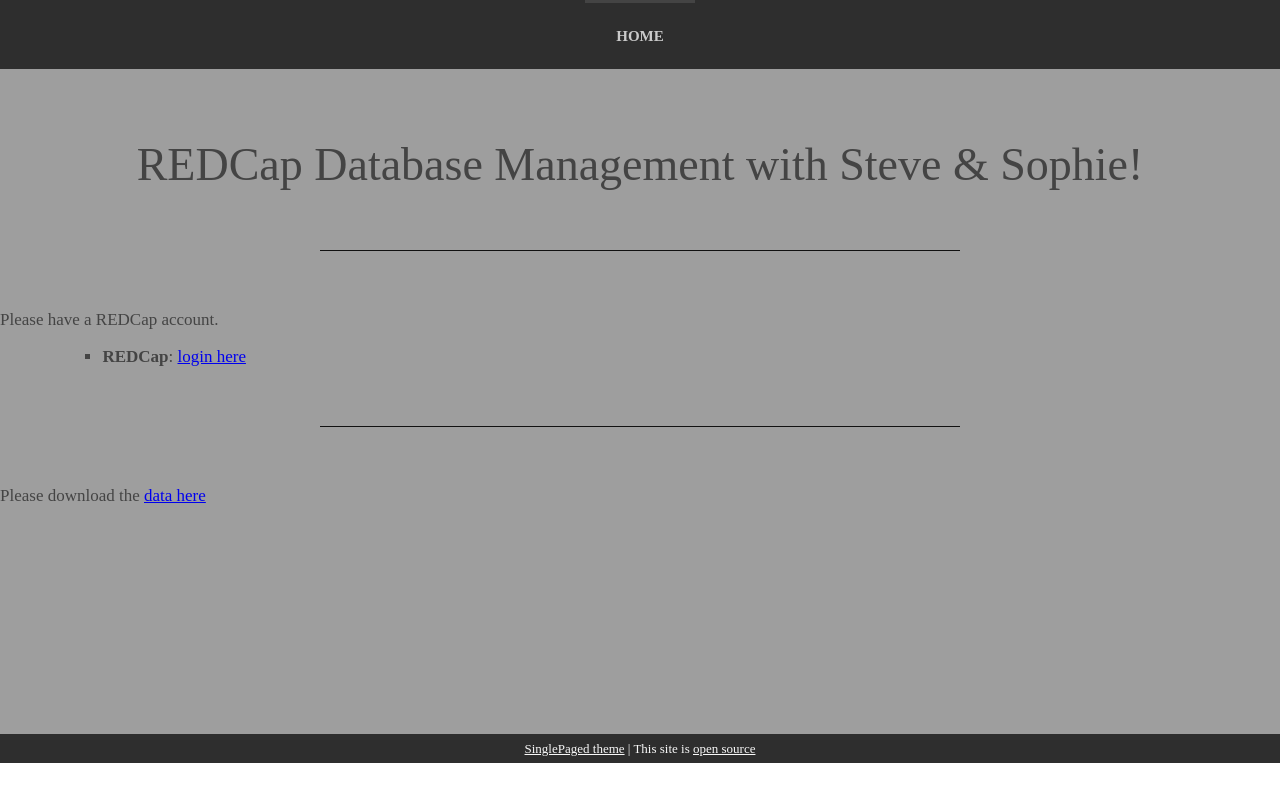
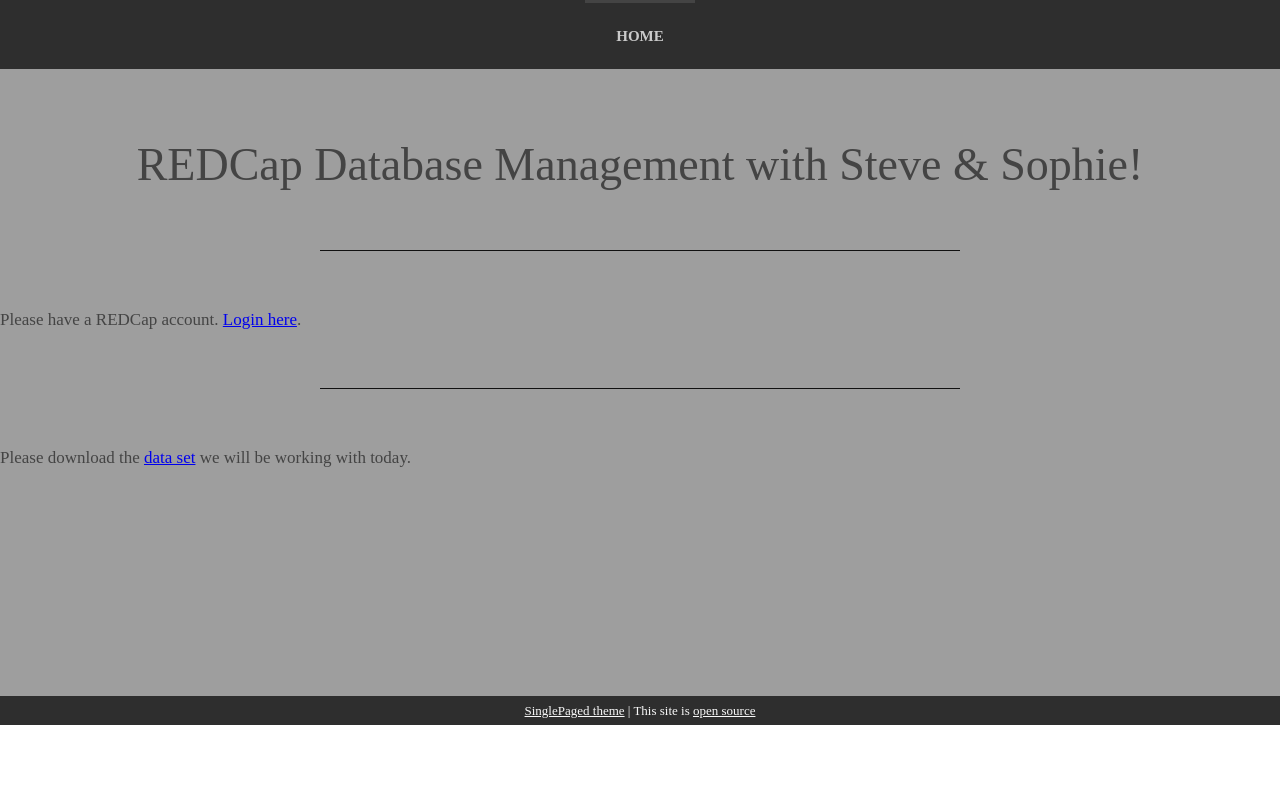
Before and after one commit to CAMH-SCWG/feb-2017-workshops, a Jekyll site: the page built from workshops/redcap_management.md, in a window 1280 px wide. Shown: the top 802 px of the page. Built offline with Jekyll 4.4.1, drawn with Linux system fonts in a browser that asks for light colours; nearby versions of some CDN libraries.

Commit message:
Update redcap_management.md

```diff
--- a/workshops/redcap_management.md
+++ b/workshops/redcap_management.md
@@ -7,10 +7,8 @@
 
 ---------
 
-Please have a REDCap account.
-
-- **REDCap**: [login here](https://edc.camhx.ca/redcap/)
+Please have a REDCap account.  [Login here](https://edc.camhx.ca/redcap/).
 
 ---------
 
-Please download the [data here](http://bit.ly/2glNU24)
+Please download the [data set](http://bit.ly/2glNU24) we will be working with today.
```
